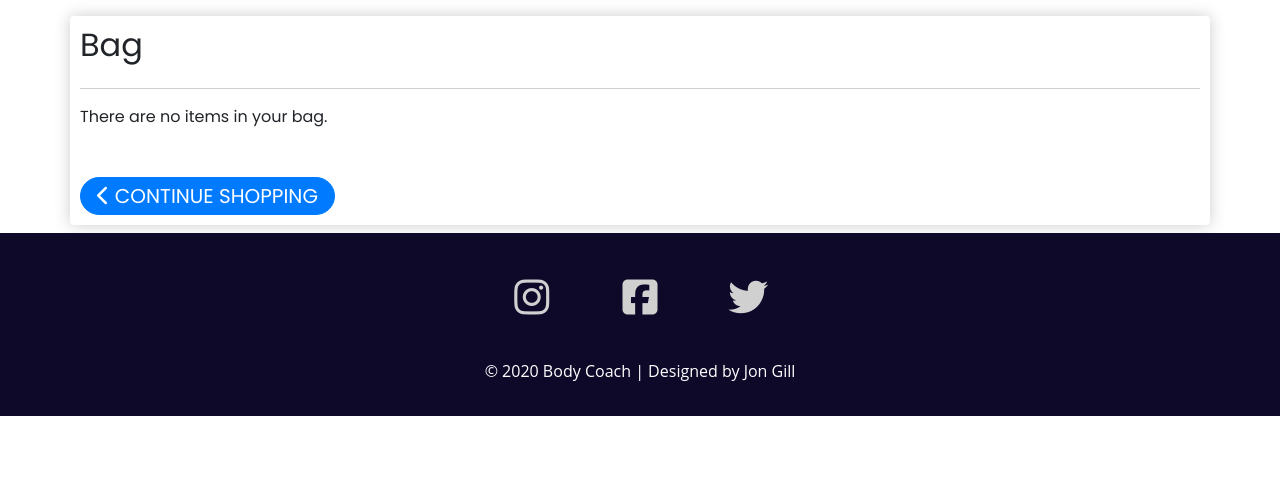
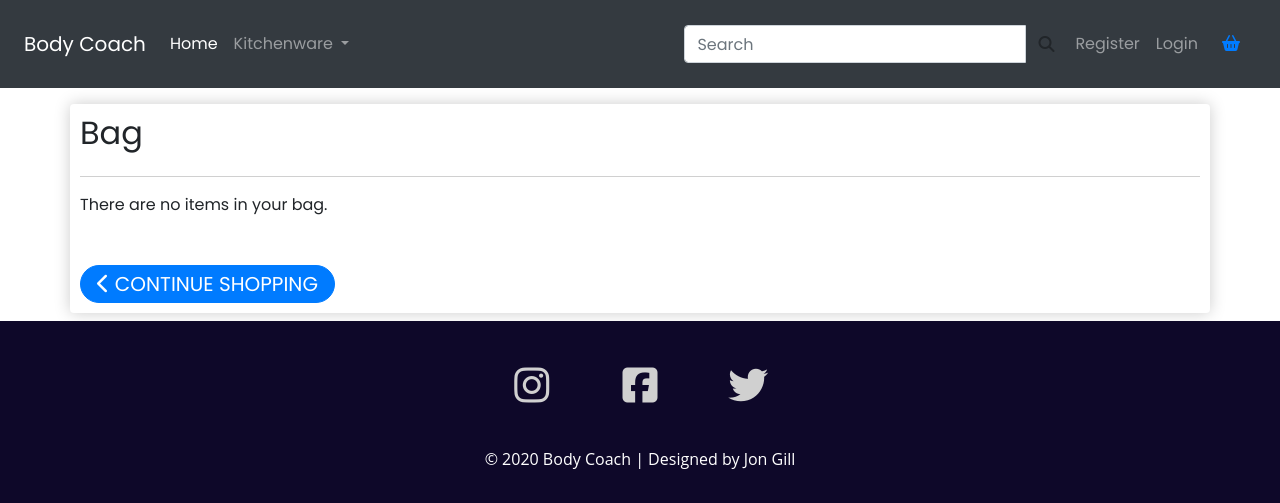
Before and after one commit to jpg6453/body-coach, a Django app: page /bag/ in a window 1280 px wide. Shown: the top 503 px of the page. Run offline with Django 3.2, Linux system fonts and the light colour scheme; some libraries are stand-ins or nearby versions.

Commit message:
add navbar

```diff
--- a/templates/base.html
+++ b/templates/base.html
@@ -36,7 +36,97 @@
     <title>Body Coach {% block extra_title %}{% endblock %}</title>
   </head>
   <body>
-    <header class="container-fluid fixed-top"></header>
+
+		<nav class="navbar sticky-top navbar-expand-lg navbar-dark bg-dark p-4">
+			<a class="navbar-brand" href="{% url 'home' %}">Body Coach</a>
+
+			<div class="d-lg-none">
+				<a class="nav-link nav-link-icon" href="{% url 'view_bag' %}" title="Bag" aria-label="View bag">
+				<div>
+					<i class="fas fa-shopping-basket navbar-icon"></i>
+				</div>
+				</a>
+			</div>
+
+
+            <div class="d-lg-none">
+                {% if request.user.is_authenticated %}
+				<a class="nav-link nav-link-icon" href="" title="Account" aria-label="Account">
+				    <div>
+					<i class="fas fa-user fa-lg navbar-icon"></i>
+				    </div>
+				</a>
+                {% endif %}
+			</div>
+
+
+			<button class="navbar-toggler" type="button" data-toggle="collapse" data-target="#navbarSupportedContent" aria-controls="navbarSupportedContent" aria-expanded="false" aria-label="Toggle navigation">
+		        <span class="navbar-toggler-icon"></span>
+		    </button>
+
+			<div class="collapse navbar-collapse" id="navbarSupportedContent">
+				<ul class="navbar-nav mr-auto">
+					<li class="nav-item active">
+						<a class="nav-link" href="{% url 'home' %}">Home <span class="sr-only">(current)</span></a>
+					</li>
+					<li class="nav-item dropdown">
+						<a class="nav-link dropdown-toggle" href="#" id="navbarDropdown" role="button" data-toggle="dropdown"
+							aria-haspopup="true" aria-expanded="false">
+							Kitchenware
+						</a>
+						<div class="dropdown-menu" aria-labelledby="navbarDropdown">
+                            <a class="dropdown-item" href="{% url 'products' %}">All Products</a>
+                            <div class="dropdown-divider"></div>
+							<a class="dropdown-item" href="{% url 'products' %}?category=cookware">Cookware</a>
+							<a class="dropdown-item" href="{% url 'products' %}?category=ovenware">Ovenware</a>
+                            <a class="dropdown-item" href="{% url 'products' %}?category=food_prep">Food Prep</a>
+                            <a class="dropdown-item" href="{% url 'products' %}?category=storage">Storage</a>
+						</div>
+					</li>
+				</ul>
+				<form method="GET" action="{% url 'products' %}">
+                    <div class="input-group ml-auto">
+                        <input class="form-control" type="text" name="q" placeholder="Search">
+                        <div class="input-group-append">
+                            <button class="form-control btn btn-white border-none border-black rounded-0" type="submit">
+                                <span class="">
+                                    <i class="fas fa-search"></i>
+                                </span>
+                            </button>
+                        </div>
+                    </div>
+                </form>
+				<ul class="navbar-nav">
+					{% if user.is_authenticated %}
+                        {% if request.user.is_superuser %}
+                            <a href="" class="nav-link">Product Management</a>
+                        {% endif %}
+					    <li class="nav-item d-none d-lg-inline-block">
+						    <a class="nav-link" href="">Account</a>
+					    </li>
+					    <li class="nav-item">
+						    <a class="nav-link" href="{% url 'account_logout' %}">Log out</a>
+					    </li>
+					    {% else %}
+					    <li class="nav-item">
+						    <a class="nav-link" href="{% url 'account_signup' %}">Register</a>
+					    </li>
+					    <li class="nav-item">
+						    <a class="nav-link" href="{% url 'account_login' %}">Login</a>
+					    </li>
+					{% endif  %}
+				</ul>
+			</div>
+			<div id="navbar-icons-desktop" class="d-none d-lg-inline-block">
+				<a class="nav-link nav-link-icon" href="{% url 'view_bag' %}" title="Bag" aria-label="View bag">
+					<div>
+						<i class="fas fa-shopping-basket navbar-icon"></i>
+					</div>
+                </a>
+            </div>
+		</nav>
+
+
 
     {% if messages %}
         <div class="message-container">
@@ -89,7 +179,7 @@
 				</div>
 			</div>
 		</footer>
-
+    </div>
     {% block postloadjs %}
     <script type="text/javascript">
         $('.toast').toast('show');
```
